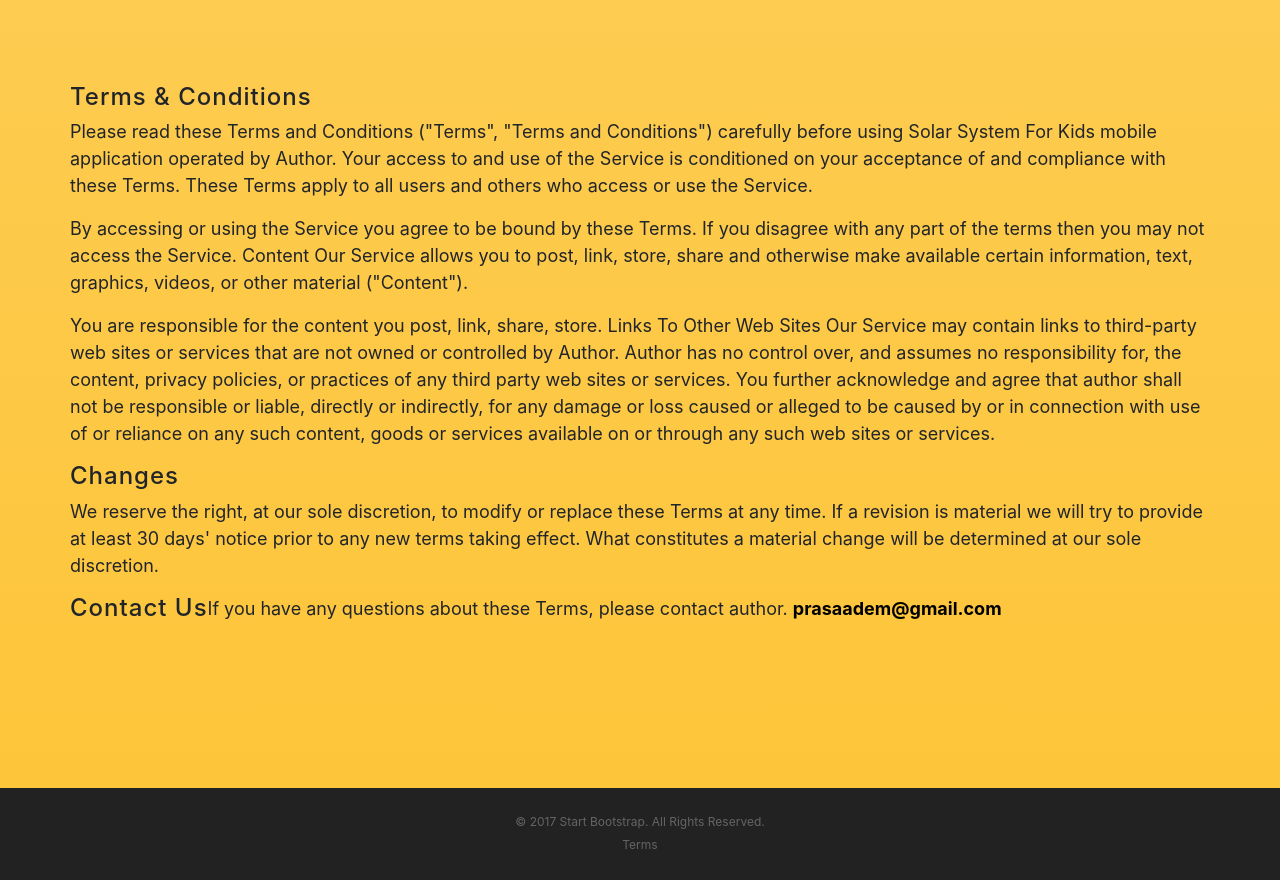
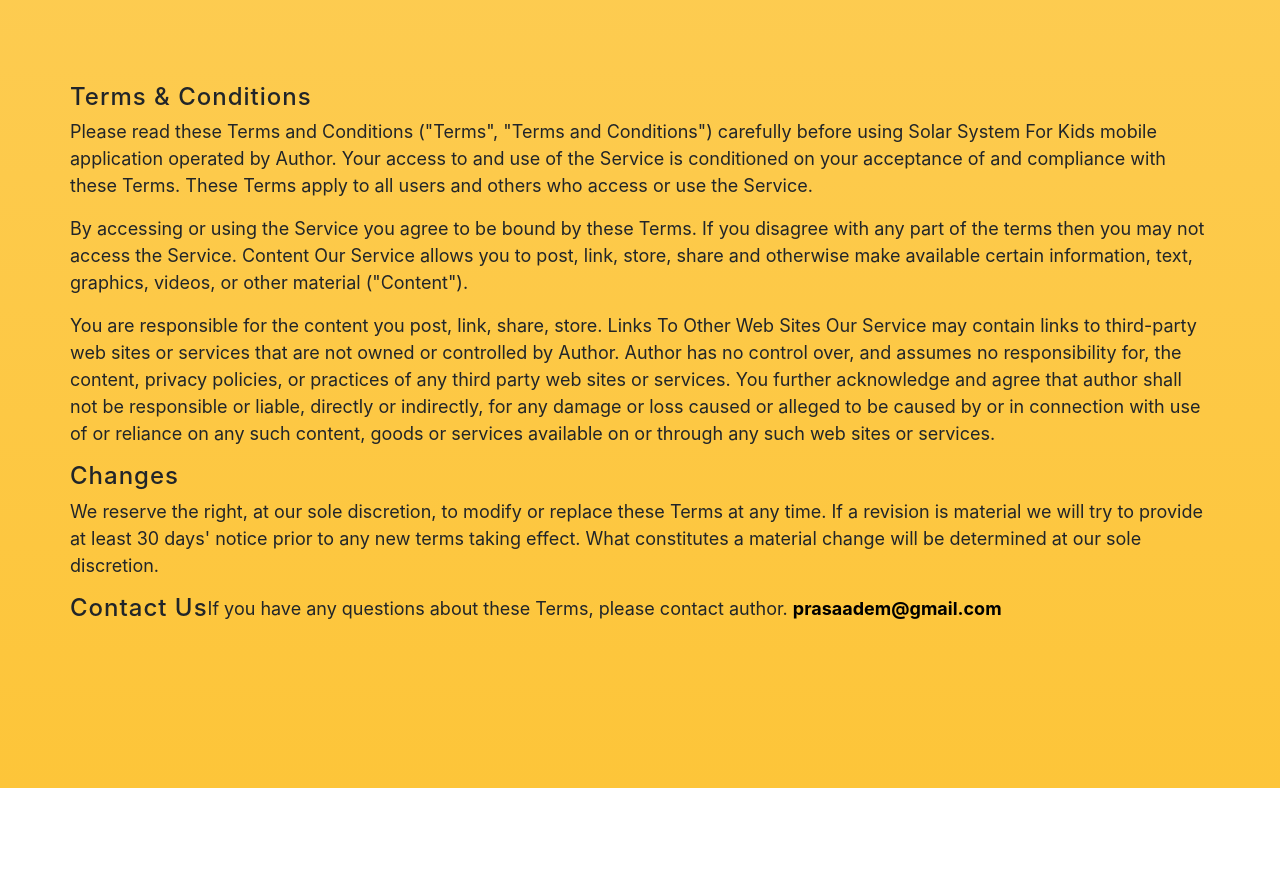
Before and after one commit to prasaadem/prasaadem.github.io, a website with bundled scripts: page terms.html in a window 1280 px wide. Shown: the part 66-946 px from the top of the page. After the commit the page ends 854 px from the top, so only its background shows below. Built offline with nearby package versions, Linux system fonts and the light colour scheme; a web font is replaced by a local one.

Commit message:
added href

```diff
--- a/terms.html
+++ b/terms.html
@@ -62,22 +62,12 @@
                 </p>
                 <h4>Contact Us</h4>
                 <p>If you have any questions about these Terms, please contact author.
-                    <b style="color:black">prasaadem@gmail.com</b>
+                    <a href="#"><b style="color:black">prasaadem@gmail.com</b>
+                    </a>
                 </p>
             </div>
         </div>
     </section>
-
-    <footer>
-        <div class="container">
-            <p>&copy; 2017 Start Bootstrap. All Rights Reserved.</p>
-            <ul class="list-inline">
-                <li class="list-inline-item">
-                    <a href="#">Terms</a>
-                </li>
-            </ul>
-        </div>
-    </footer>
 
     <!-- Bootstrap core JavaScript -->
     <script src="vendor/jquery/jquery.min.js"></script>
```
